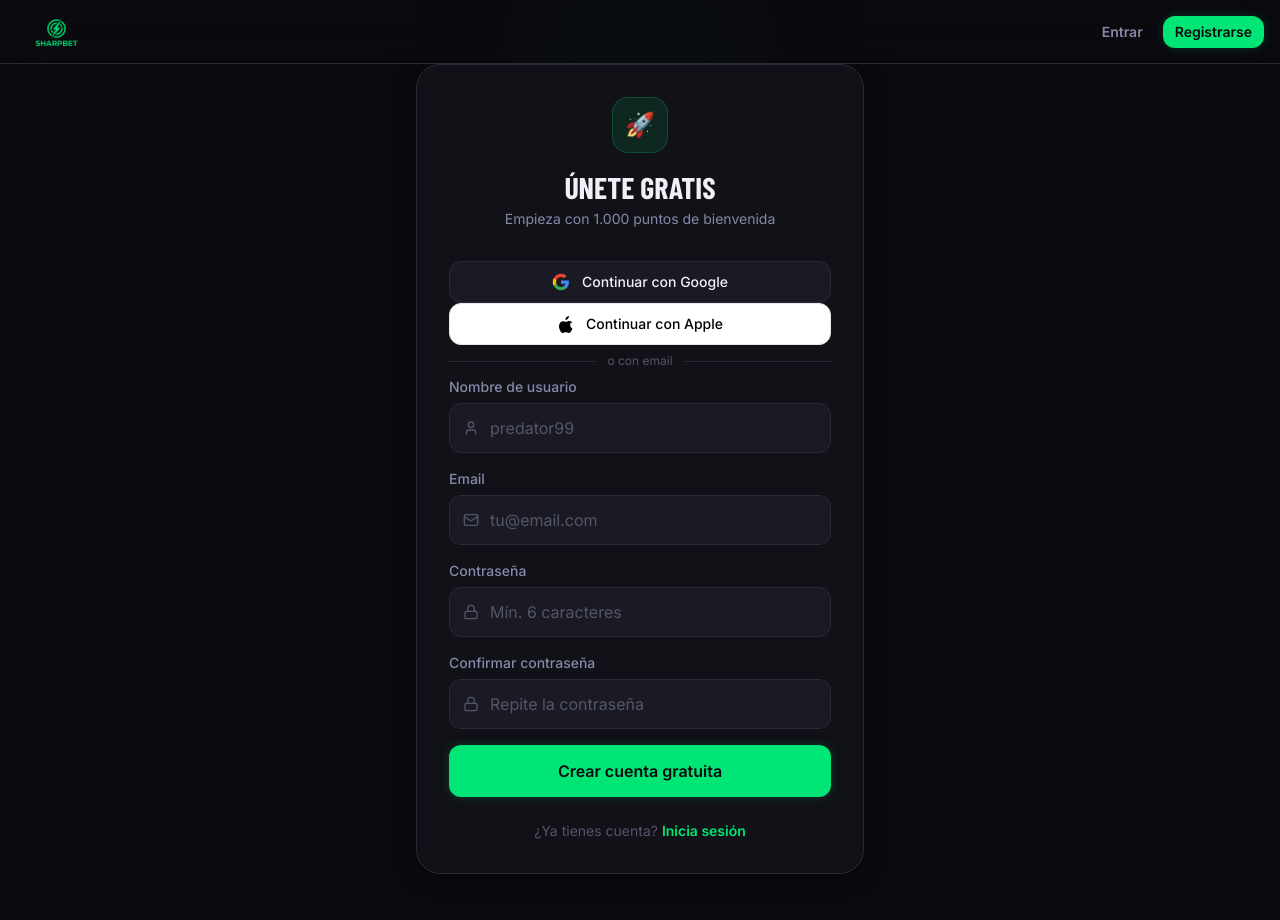
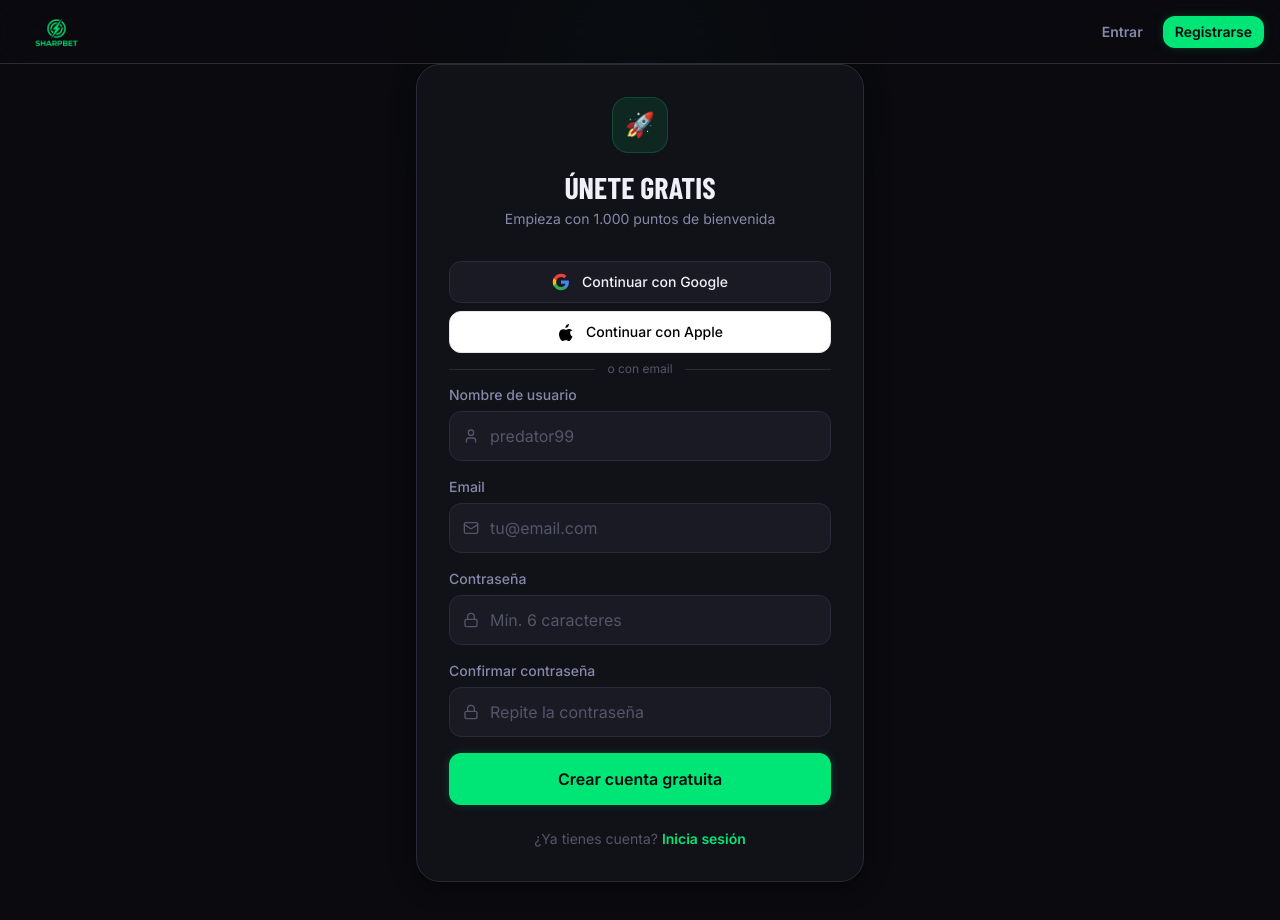
Before and after one commit to alvaro8rey/bet, a Next.js app: page /auth/register in a window 1280 px wide. Built offline with nearby package versions, Linux system fonts and the light colour scheme; no server answers; a web font is replaced by a local one.

Commit message:
Add spacing between Google and Apple buttons

```diff
--- a/src/app/auth/login/page.tsx
+++ b/src/app/auth/login/page.tsx
@@ -51,6 +51,7 @@ export default function LoginPage() {
       </div>
 
       <GoogleButton />
+      <div className="h-2" />
       <AppleButton />
 
       <div className="flex items-center gap-3 my-2">
--- a/src/app/auth/register/page.tsx
+++ b/src/app/auth/register/page.tsx
@@ -111,6 +111,7 @@ export default function RegisterPage() {
       </div>
 
       <GoogleButton />
+      <div className="h-2" />
       <AppleButton />
 
       <div className="flex items-center gap-3 my-2">
```
